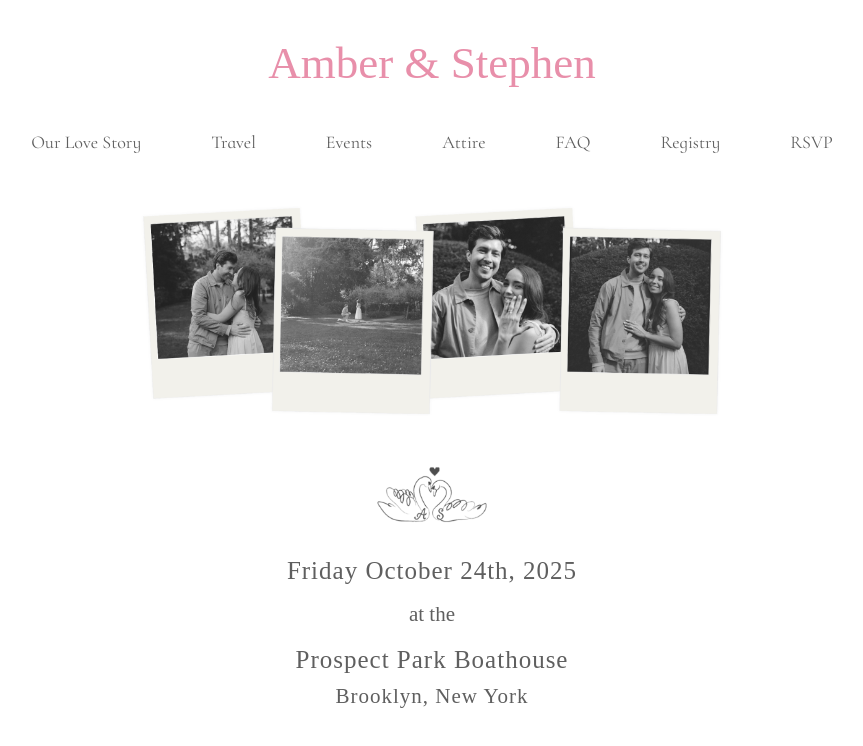
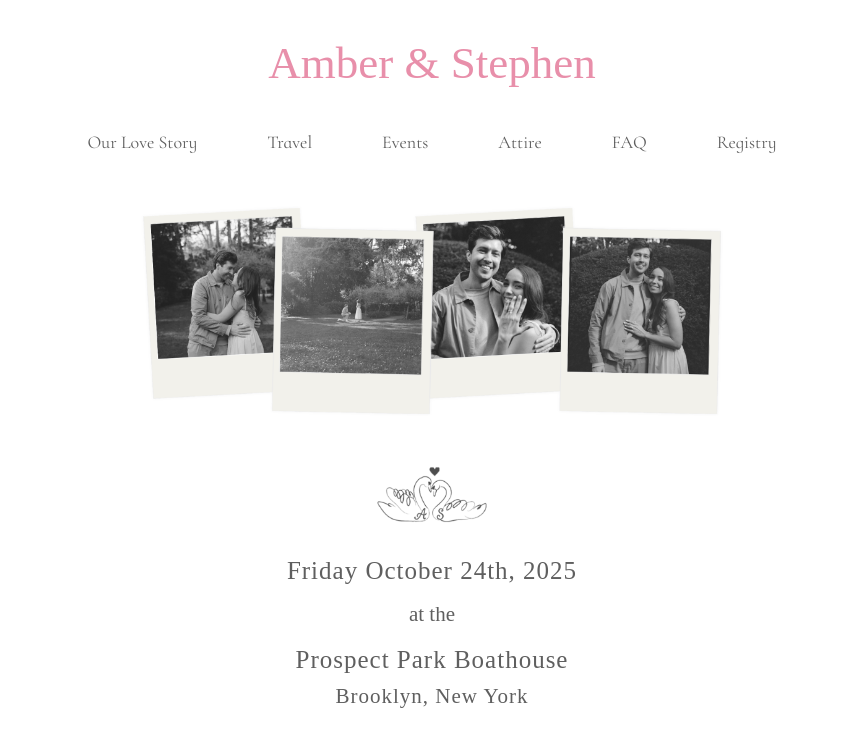
Before and after one commit to amber-m-martinez/wedding, a React (Create React App) app: page / in a window 1280 px wide. Shown: the top 746 px of the page, without its empty margins (208-1071 px from the left). Built offline with nearby package versions, Linux system fonts and the light colour scheme; a web font is replaced by a local one.

Commit message:
remove rsvp

```diff
--- a/src/App.js
+++ b/src/App.js
@@ -25,7 +25,7 @@ function App() {
         <Route exact path="/honored-guests" element={<HonoredGuests />}></Route>
         <Route exact path="/gifts" element={<Gifts />}></Route>
         <Route exact path="/FAQ" element={<FAQs />}></Route>
-        <Route exact path="/rsvp" element={<RSVP />}></Route>
+        {/* <Route exact path="/rsvp" element={<RSVP />}></Route> */}
         <Route exact path="/bridal-party" element={<BridalParty />}></Route>
         <Route path="*" element={<Navigate to="/" replace />} />
       </Routes>
--- a/src/components/Nav.js
+++ b/src/components/Nav.js
@@ -29,9 +29,9 @@ function Nav() {
         <a href="/gifts" className="navOptions">
           Registry
         </a>
-        <a href="/rsvp" className="navOptions">
+        {/* <a href="/rsvp" className="navOptions">
           RSVP
-        </a>
+        </a> */}
         <div className="navBottomBorder"></div>
       </div>
     </div>
```
